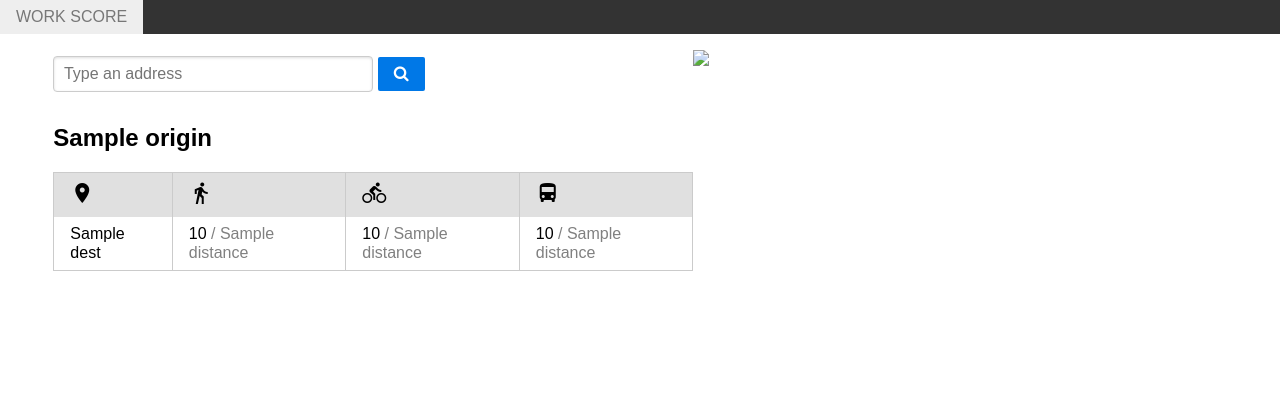
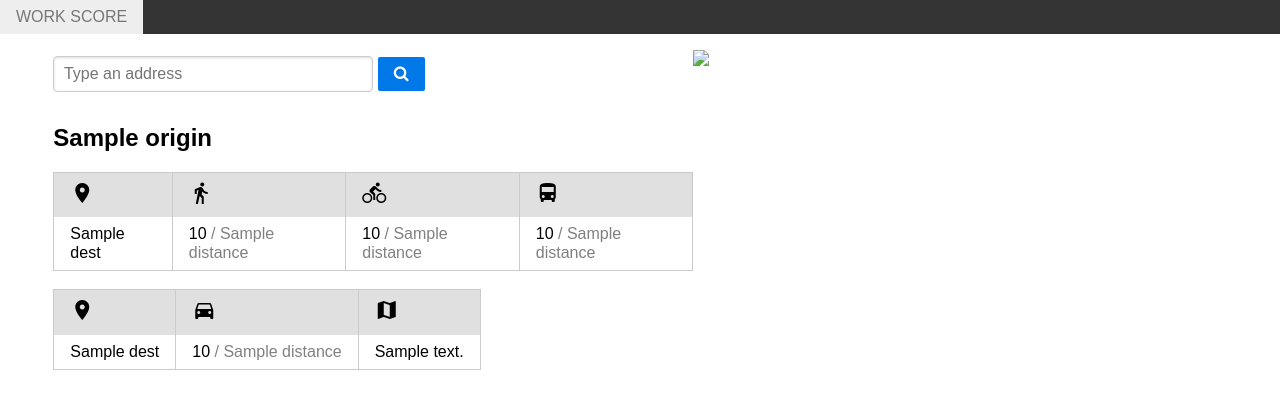
Before and after one commit to mikex924/househunt, a Django app: template workscore/templates/score.html in a window 1280 px wide. Shown: the top 409 px of the page. Run offline with Django 3.2, Linux system fonts and the light colour scheme; the template is opened without the code that fills it: most values are stand-ins (such as "Sample title", 1, 10 or a date in 2020); some libraries are stand-ins or nearby versions.

Commit message:
added driving destinations

```diff
--- a/househunt/settings.py
+++ b/househunt/settings.py
@@ -25,7 +25,7 @@ SECRET_KEY = 'x^6p*^eg5njt_((244&ry!f-0bf9v41+u=^*(g&3c=wk&i^ee^'
 # SECURITY WARNING: don't run with debug turned on in production!
 DEBUG = True
 
-ALLOWED_HOSTS = ['work-score.herokuapp.com']
+ALLOWED_HOSTS = ['work-score.herokuapp.com', 'localhost']
 
 
 # Application definition
--- a/workscore/templates/score.html
+++ b/workscore/templates/score.html
@@ -71,6 +71,25 @@
                         {% endfor %}
                     </tbody>
                 </table>
+                <div class="pure-u-1"></div>
+                <table class="pure-table">
+                    <thead>
+                        <tr>
+                            <th><i class="material-icons">place</i></th>
+                            <th><i class="material-icons">directions_car</i></th>
+                            <th><i class="material-icons">map</i></th>
+                        </tr>
+                    </thead>
+                    <tbody>
+                        {% for dest in data.car_destinations %}
+                        <tr>
+                            <td>{{dest.name}}</td>
+                            <td><font class="{{dest.class}}">{{dest.duration}}</font><font class="distance"> / {{dest.distance}}</font></td>
+                            <td>{{dest.address}}</td>
+                        </tr>
+                        {% endfor %}
+                    </tbody>
+                </table>
             </div>
             <div class="pure-u-5-12">
                 <p><img src="{{map_url}}"></p>
```
Also changed, not shown: workscore/views.py (+16 -2 lines).
